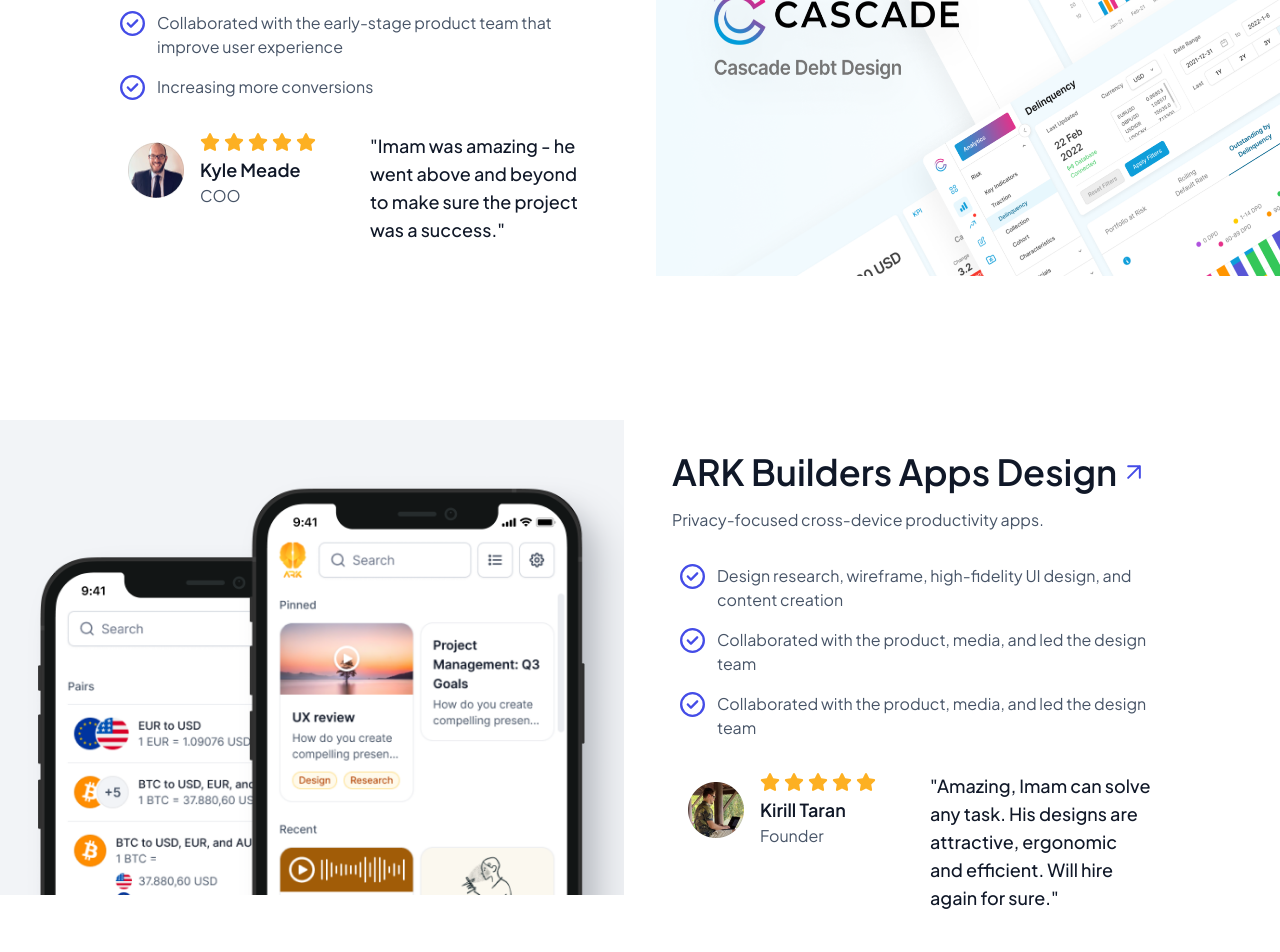
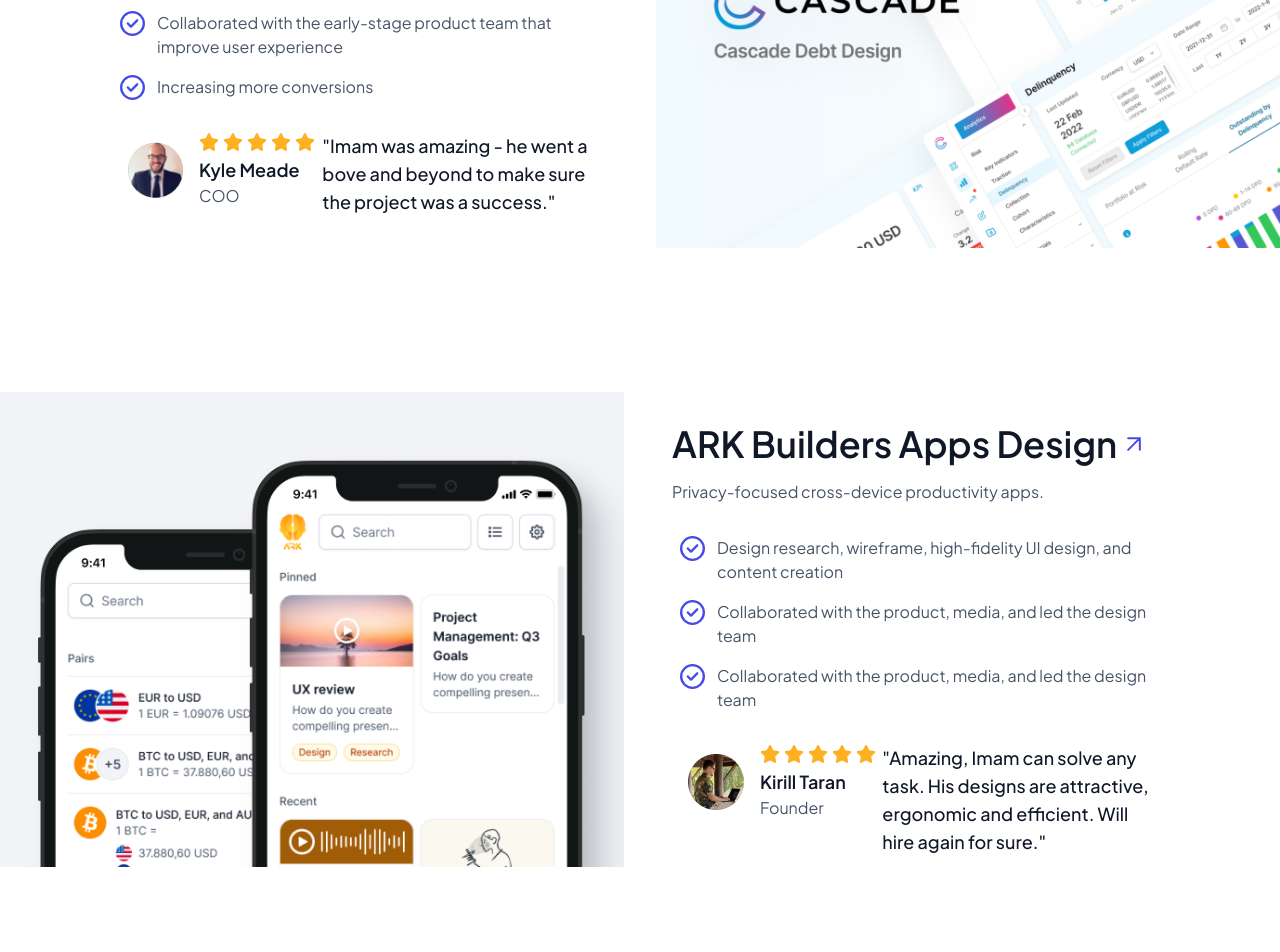
Before and after one commit to abullaisi/imam.github.io, a Next.js app: page / in a window 1280 px wide. Shown: the part 1280-2232 px from the top of the page. Built offline with nearby package versions, Linux system fonts and the light colour scheme.

Commit message:
fix: width portfolio

```diff
--- a/app/components/portfolio.tsx
+++ b/app/components/portfolio.tsx
@@ -92,12 +92,12 @@
               </div>
             </div>
           </div>
-          <div className="flex flex-col items-start gap-5 px-4 lg:flex-row">
-            <div className="w-full grow text-lg font-medium text-[#101828] lg:order-last">
+          <div className="flex flex-col items-start gap-5 self-stretch px-4 lg:flex-row">
+            <div className="w-full flex-wrap break-all text-lg font-medium text-[#101828] lg:order-last">
               &quot;Imam was amazing - he went above and beyond to make sure the
               project was a success.&quot;
             </div>
-            <div className="flex w-full flex-wrap items-center gap-4">
+            <div className="flex w-full items-center gap-4 lg:w-[300px]">
               <Image src={AvatarImage} className="h-14 w-14" alt="Client" />
               <div className="flex flex-col gap-1">
                 <div className="flex gap-1">
@@ -181,12 +181,12 @@
             </div>
           </div>
           <div className="flex flex-col items-start gap-5 px-4 lg:flex-row">
-            <div className="w-full grow text-lg font-medium text-[#101828] lg:order-last">
+            <div className="w-full grow flex-wrap text-lg font-medium text-[#101828] lg:order-last">
               &quot;Amazing, Imam can solve any task. His designs are
               attractive, ergonomic and efficient. Will hire again for
               sure.&quot;
             </div>
-            <div className="flex w-full flex-wrap items-center gap-4">
+            <div className="flex w-full items-center gap-4 lg:w-[300px]">
               <Image src={Avatar1Image} className="h-14 w-14" alt="Client" />
               <div className="flex flex-col gap-1">
                 <div className="flex gap-1">
--- a/components/layouts/navbar.tsx
+++ b/components/layouts/navbar.tsx
@@ -36,7 +36,7 @@
         <Link href="/" className="flex items-center gap-2.5">
           <LogoIcon />
           <span
-            className="hidden font-krona text-2xl text-gunmetal sm:block"
+            className="font-krona text-2xl text-gunmetal sm:block"
             style={{
               letterSpacing: '-0.1em'
             }}
```
